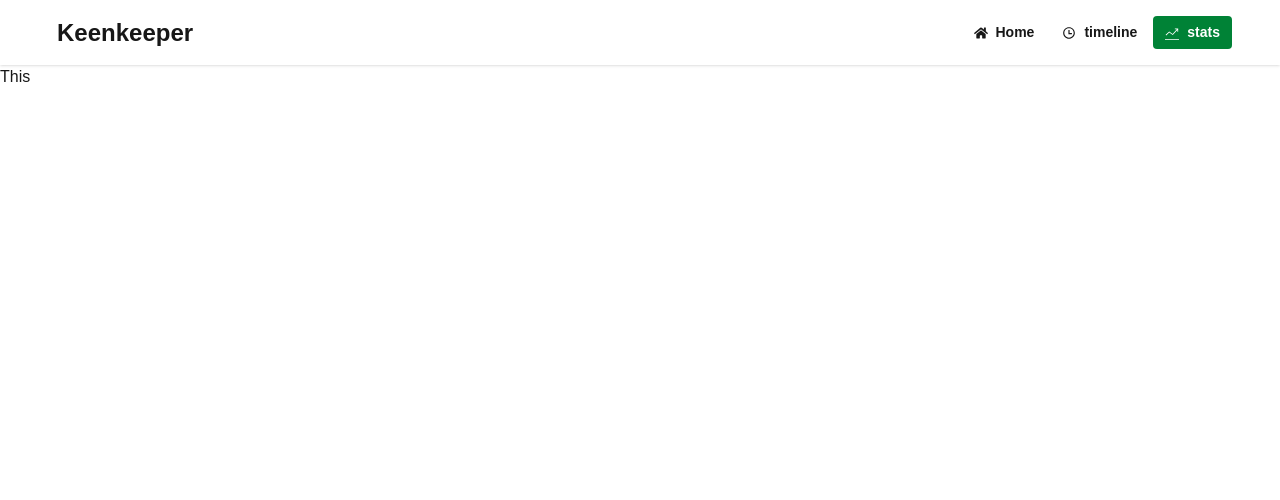
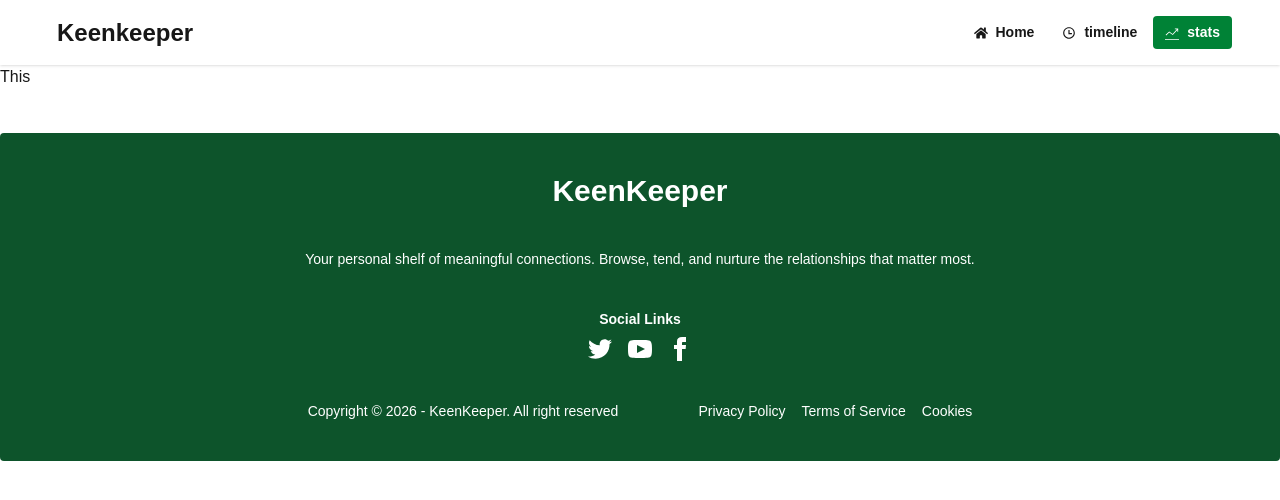
Before and after one commit to mdshakib771575-maker/keen-keeper-pro, a Next.js app: page /stats in a window 1280 px wide. Shown: the top 500 px of the page. Built offline with nearby package versions, Linux system fonts and the light colour scheme.

Commit message:
complite footer section

```diff
--- a/src/app/layout.js
+++ b/src/app/layout.js
@@ -27,7 +27,7 @@ export default function RootLayout({ children }) {
       <body className="min-h-full flex flex-col">
         <Navber></Navber>
         {children}
-        {/* <Footer></Footer> */}
+        <Footer></Footer>
         </body>
     </html>
   );
--- a/src/components/Footer.jsx
+++ b/src/components/Footer.jsx
@@ -3,10 +3,11 @@ import React from 'react';
 const Footer = () => {
     return (
         <div>
-           <footer className="footer footer-horizontal footer-center bg-green-800 text-white text-base-content rounded p-10">
+           <footer className="footer footer-horizontal footer-center bg-green-900 text-white text-base-content rounded p-10 mt-11 " >
           <h2 className='text-3xl font-bold'>KeenKeeper</h2>
           <p>Your personal shelf of meaningful connections. Browse, tend, and nurture the relationships that matter most.</p>
   <nav>
+     <p className='font-semibold'>Social Links</p>
     <div className="grid grid-flow-col gap-4">
       <a>
         <svg
@@ -43,6 +44,7 @@ const Footer = () => {
       </a>
     </div>
   </nav>
+
   <aside className=' lg:flex flex-row-reverse gap-20'>
 
   <nav className="grid grid-flow-col gap-4">
```
